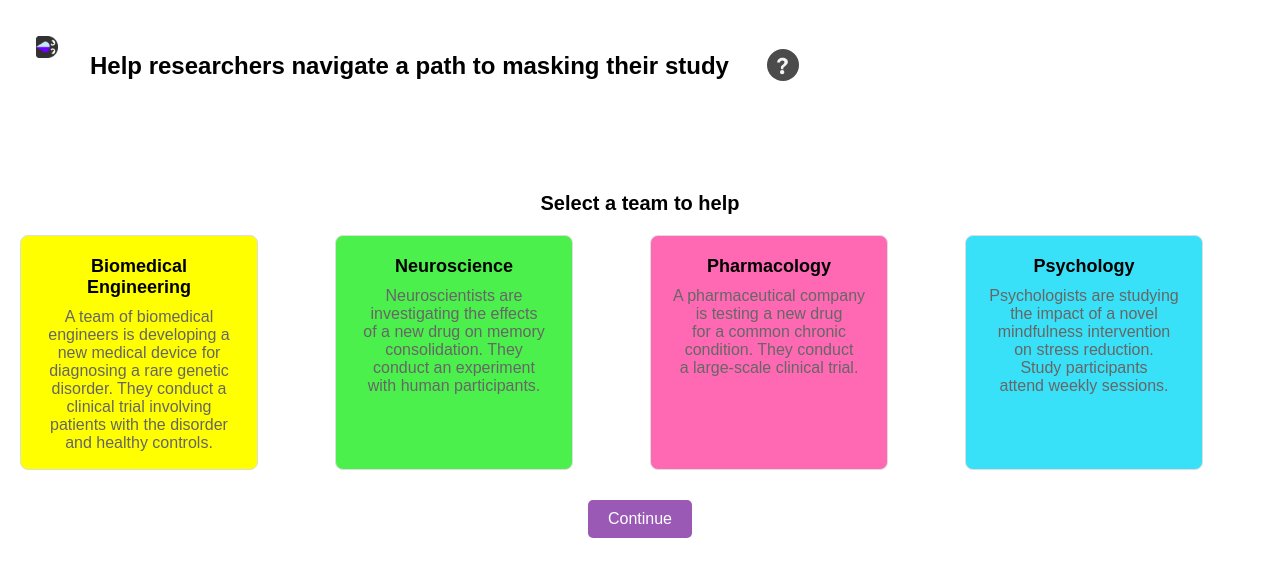
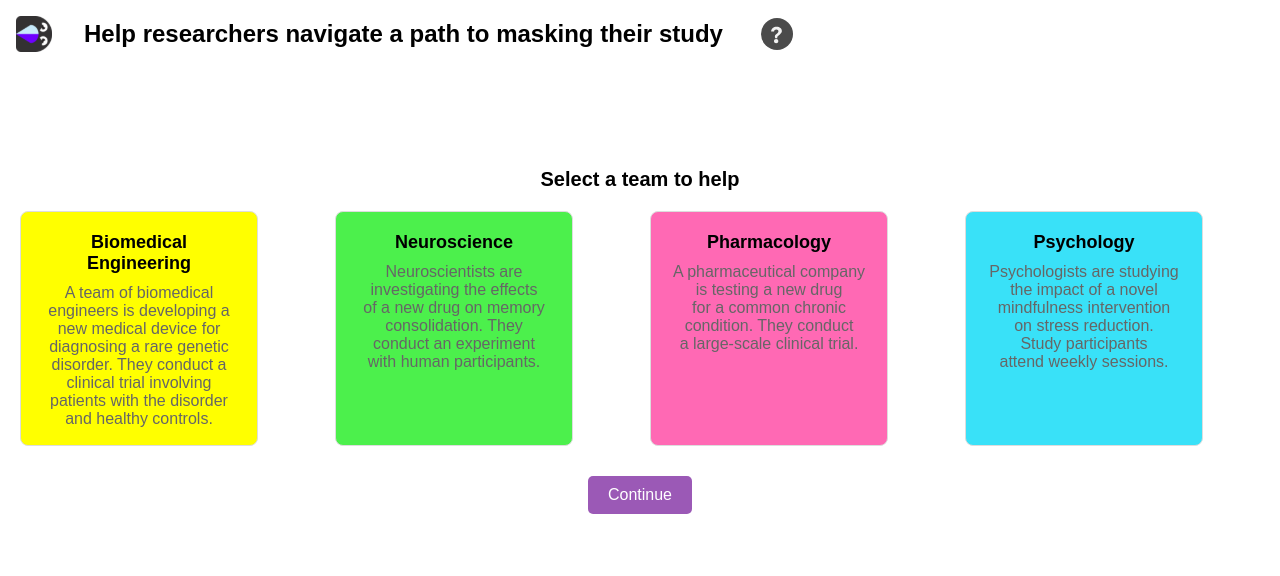
Before and after one commit to c4r-dev/hms-cbi-fly-gam-v0, a Next.js app: page / in a window 1280 px wide. Shown: the top 576 px of the page. Built offline with nearby package versions, Linux system fonts and the light colour scheme.

Commit message:
fix header styling bugs

```diff
--- a/app/components/Header/header.css
+++ b/app/components/Header/header.css
@@ -1,4 +1,4 @@
-header {
+.header-container {
   display: flex;
   flex-direction: column;
   padding: 1rem;
@@ -6,14 +6,9 @@
 
   .header-bar{
     width: 100%;
-    /* height: 100px; */
-    /* height: 5%; */
     display: flex;
-    /* justify-content: center; */
     align-items: center;
-    /* background-color: #ca5656; */
     color: #ffffff83;
-    /* padding: 1rem; */
     text-align: center;
     justify-content: space-between;
     min-height: 36px;
@@ -36,11 +31,13 @@
 
   .logo {
     /* width: 100px; */
-    height: 100%;
+    /* height: 100%; */
     /* width: 3vh; */
     /* aspect-ratio: 1/1; */
     /* width: 100%; */
     cursor: pointer; /* indicates clickable */
+    height: 36px;
+    width: 36px;
   }
 
 
@@ -63,16 +60,12 @@
     background-color: transparent;
     border: none;
     cursor: pointer;
-    /* width: 100%; */
-    /* height: 100%; */
+    display: flex;
   }
 
   .help-tooltip-image {
     height: 32px;
     width: 32px;
-    /* width: 100%; */
-    /* height: 100%; */
-    /* filter: invert(100%) sepia(0%) saturate(0%) hue-rotate(180deg) brightness(0%) contrast(100%); */
   }
 
   .help-tooltip-image:hover {
@@ -90,6 +83,7 @@
     .logo-desktop {
       display: flex;
       gap: 2rem;
+      align-items: center;
     }
     .title-bar {
       display: none;
@@ -98,4 +92,8 @@
 
   .header-guide-button-mobile {
     margin-left: 1rem;
+    background-color: transparent;
+    border: none;
+    cursor: pointer;
+    display: flex;
   }
--- a/app/obstaclelist/page.js
+++ b/app/obstaclelist/page.js
@@ -11,7 +11,7 @@
   return (
     <div className="container">
       {/* Header Section */}
-      <div className="header">
+      {/* <div className="header">
         <img
           src="/favicon.ico"
           alt="Favicon"
@@ -20,7 +20,7 @@
           style={{ cursor: "pointer" }} // Change cursor to pointer for better UX
         />
         <h1 className="title">Help researchers navigate a path to masking their study</h1>
-      </div>
+      </div> */}
 
       <Suspense fallback={<p>Loading obstacle list...</p>}>
         <ObstacleListClient />
--- a/app/page.js
+++ b/app/page.js
@@ -36,21 +36,8 @@
 
   return (
     <div className="full-page">
+      <Header />
       <div className="container">
-
-        <Header />
-
-
-        {/* Header Section */}
-        {/* <div className="header">
-          <img
-            src="/favicon.ico"
-            alt="Favicon"
-            className="favicon"
-          />
-          <h1 className="title">Help researchers navigate a path to masking their study</h1>
-        </div> */}
-
         {/* Centered Title */}
         <h2 className="centeredTitle">Select a team to help</h2>
 
--- a/styles/globals.css
+++ b/styles/globals.css
@@ -1,3 +1,12 @@
+html, body, div, span, applet, object, iframe, h1, h2, h3, h4, h5, h6, p, blockquote, pre, a, abbr, acronym, address, big, cite, code, del, dfn, em, img, ins, kbd, q, s, samp, small, strike, strong, sub, sup, tt, var, b, u, i, center, dl, dt, dd, ol, ul, li, fieldset, form, label, legend, table, caption, tbody, tfoot, thead, tr, th, td, article, aside, canvas, details, embed, figure, figcaption, footer, header, hgroup, menu, nav, output, ruby, section, summary, time, mark, audio, video {
+  margin: 0;
+  padding: 0;
+  border: 0;
+  /* font-size: 100%; */
+  /* font: inherit; */
+  /* vertical-align: baseline; */
+}
+
 /* Apply text-wrap: balance to all elements */
 * {
   text-wrap: balance;
@@ -29,7 +38,7 @@
 }
 
 /* Header */
-.header {
+/* .header {
   display: flex;
   align-items: center;
   justify-content: start;
@@ -40,7 +49,7 @@
   width: 100%;
   background-color: white;
   z-index: 1000;
-}
+} */
 
 .favicon {
   width: 40px;
```
